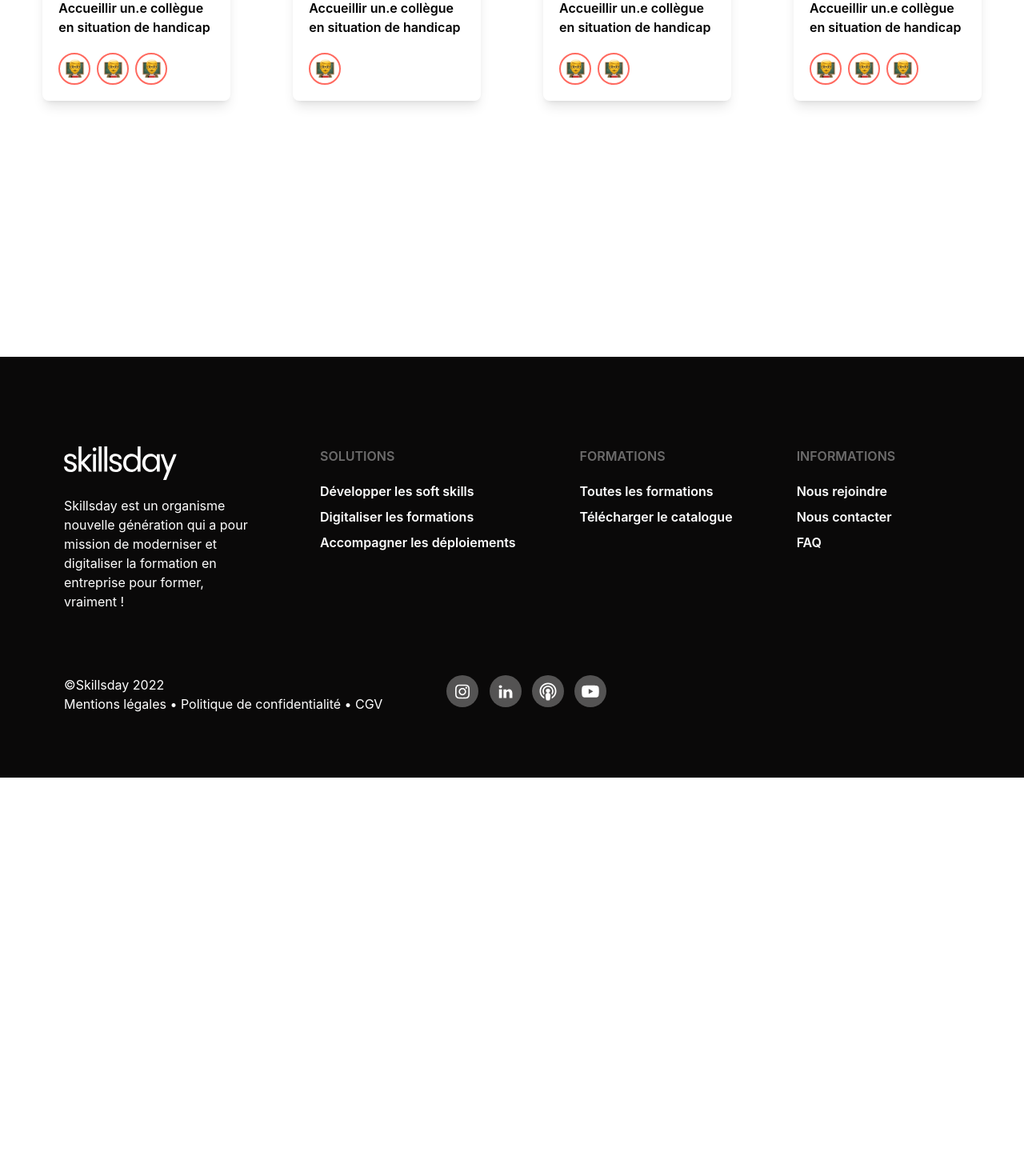
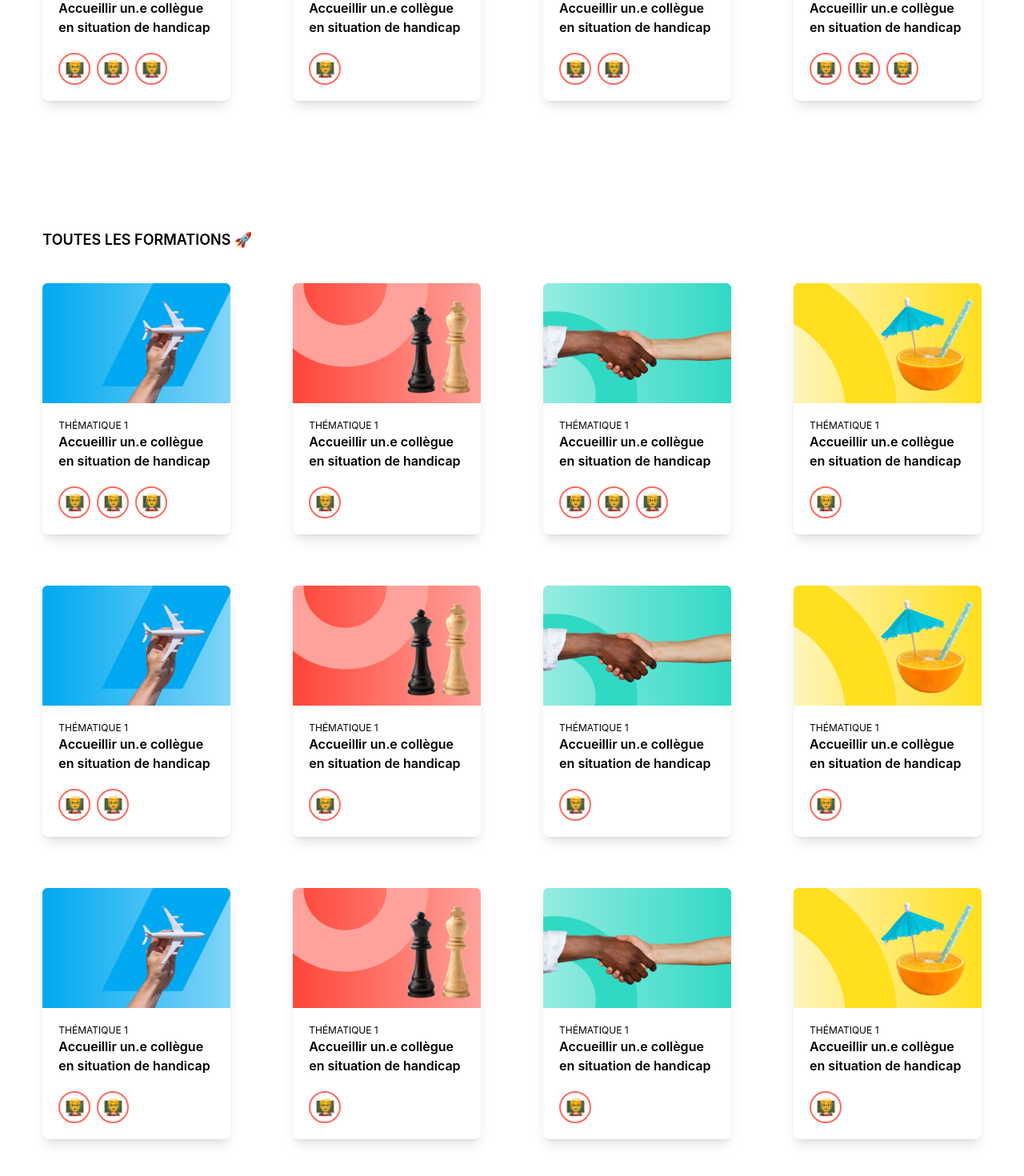
Before and after one commit to IIM-Creative-Technology/framework-front-end-a2dw2-ehrsam_prudhomme, a Vue app: page / in a window 1280 px wide. Shown: the part 932-2402 px from the top of the page at 80% size. Before the commit the page ends 1904 px from the top, so only its background shows below. Built offline with nearby package versions, Linux system fonts and the light colour scheme.

Commit message:
:lipstick: added rows + fix titles

```diff
--- a/src/App.vue
+++ b/src/App.vue
@@ -38,10 +38,14 @@ import icone_card from './components/icone_card.vue';
         <img src="../images/down.svg" alt="down">
       </div>
   </div>
-  <main class=" mb-80 mt-72 w-11/12 mx-auto flex flex-col justify-between" >
+
+  <main class="mt-72 w-11/12 mx-auto flex flex-col justify-between" >
     <h3 class="text-lg font-semibold uppercase mb-10">Les PLUS POPULAIRES 🔥</h3>
     <div class="flex flex-row justify-between">
       <Card>
+        <template v-slot:title>
+          <p class="uppercase text-xs">Management & Leadership</p>
+        </template>
         <template v-slot:img>
           <img class="w-full" src="../../images/Intersect.jpg" alt="img">
         </template>
@@ -51,7 +55,11 @@ import icone_card from './components/icone_card.vue';
           <icone_card/>
         </template>
       </Card>
+
       <Card>
+        <template v-slot:title>
+          <p class="uppercase text-xs">VENTE</p>
+        </template>
         <template v-slot:img>
           <img class="w-full" src="../../images/Intersect.png" alt="img">
         </template>
@@ -59,7 +67,11 @@ import icone_card from './components/icone_card.vue';
           <icone_card/>
         </template>
       </Card>
+
       <Card>
+        <template v-slot:title>
+          <p class="uppercase text-xs">RH, QVT & DIVERSITÉ</p>
+        </template>
         <template v-slot:img>
           <img class="w-full" src="../../images/Intersect2.png" alt="img">
         </template>
@@ -68,6 +80,7 @@ import icone_card from './components/icone_card.vue';
           <icone_card/>
         </template>
       </Card>
+
       <Card>
         <template v-slot:img>
           <img class="w-full" src="../../images/Intersect3.png" alt="img">
@@ -79,10 +92,131 @@ import icone_card from './components/icone_card.vue';
         </template>
       </Card>
     </div>
+  </main>
 
+  <main class="mb-80 mt-40 w-11/12 mx-auto flex flex-col justify-between" >
+    <h3 class="text-lg font-semibold uppercase mb-10">TOUTES LES FORMATIONS 🚀</h3>
+    <div class="flex flex-row justify-between mb-16">
+      <Card>
+        <template v-slot:img>
+          <img class="w-full" src="../../images/Intersect.jpg" alt="img">
+        </template>
+        <template v-slot:icone>
+          <icone_card/>
+          <icone_card/>
+          <icone_card/>
+        </template>
+      </Card>
 
+      <Card>
+        <template v-slot:img>
+          <img class="w-full" src="../../images/Intersect.png" alt="img">
+        </template>
+        <template v-slot:icone>
+          <icone_card/>
+        </template>
+      </Card>
 
+      <Card>
+        <template v-slot:img>
+          <img class="w-full" src="../../images/Intersect2.png" alt="img">
+        </template>
+        <template v-slot:icone>
+          <icone_card/>
+          <icone_card/>
+          <icone_card/>
+        </template>
+      </Card>
+
+      <Card>
+        <template v-slot:img>
+          <img class="w-full" src="../../images/Intersect3.png" alt="img">
+        </template>
+        <template v-slot:icone>
+          <icone_card/>
+        </template>
+      </Card>
+    </div>
+
+    <div class="flex flex-row justify-between mb-16">
+      <Card>
+        <template v-slot:img>
+          <img class="w-full" src="../../images/Intersect.jpg" alt="img">
+        </template>
+        <template v-slot:icone>
+          <icone_card/>
+          <icone_card/>
+        </template>
+      </Card>
+
+      <Card>
+        <template v-slot:img>
+          <img class="w-full" src="../../images/Intersect.png" alt="img">
+        </template>
+        <template v-slot:icone>
+          <icone_card/>
+        </template>
+      </Card>
+
+      <Card>
+        <template v-slot:img>
+          <img class="w-full" src="../../images/Intersect2.png" alt="img">
+        </template>
+        <template v-slot:icone>
+          <icone_card/>
+        </template>
+      </Card>
+
+      <Card>
+        <template v-slot:img>
+          <img class="w-full" src="../../images/Intersect3.png" alt="img">
+        </template>
+        <template v-slot:icone>
+          <icone_card/>
+        </template>
+      </Card>
+    </div>
+
+    <div class="flex flex-row justify-between">
+      <Card>
+        <template v-slot:img>
+          <img class="w-full" src="../../images/Intersect.jpg" alt="img">
+        </template>
+        <template v-slot:icone>
+          <icone_card/>
+          <icone_card/>
+        </template>
+      </Card>
+
+      <Card>
+        <template v-slot:img>
+          <img class="w-full" src="../../images/Intersect.png" alt="img">
+        </template>
+        <template v-slot:icone>
+          <icone_card/>
+        </template>
+      </Card>
+
+      <Card>
+        <template v-slot:img>
+          <img class="w-full" src="../../images/Intersect2.png" alt="img">
+        </template>
+        <template v-slot:icone>
+          <icone_card/>
+        </template>
+      </Card>
+
+      <Card>
+        <template v-slot:img>
+          <img class="w-full" src="../../images/Intersect3.png" alt="img">
+        </template>
+        <template v-slot:icone>
+          <icone_card/>
+        </template>
+      </Card>
+    </div>
   </main>
+
   <footer class=" relative w-screen pb-20 flex flex-col bg-font text-white bottom-0 pl-20">
     <div class="flex flex-row mt-28 mb-20">
       <div>
--- a/src/components/Card.vue
+++ b/src/components/Card.vue
@@ -1,13 +1,13 @@
 <script setup>
 import icone_card from './icone_card.vue';
-// defineProps(['text'])
+defineProps(['text'])
 </script>
 
 <template>
   <div class=" rounded-lg w-1/5 shadow-lg">
     <slot name="img"></slot>
     <div class="p-5">
-      <p class="uppercase text-xs">Management & Leadership</p>
+      <slot name="title"><p class="uppercase text-xs">THÉMATIQUE 1</p></slot>
       <h4 class="font-semibold">Accueillir un.e collègue en situation de handicap</h4>
       <div class="flex flex-row w-9/12 justify-left pt-5">
         <slot name="icone"></slot>
```
